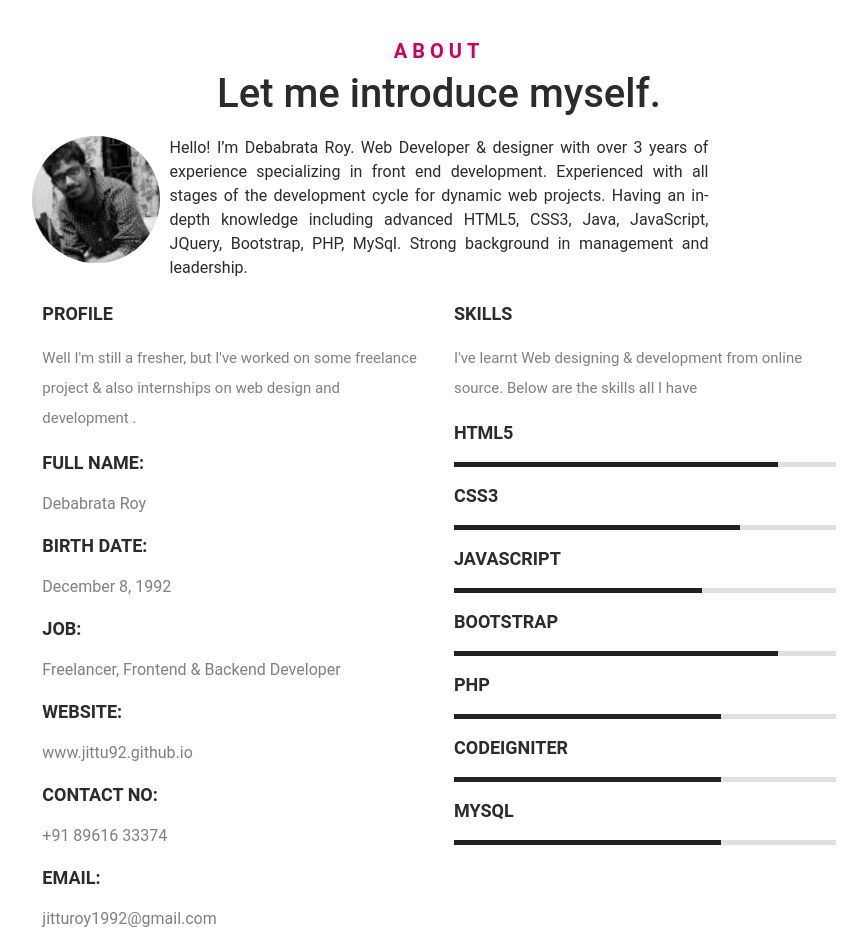
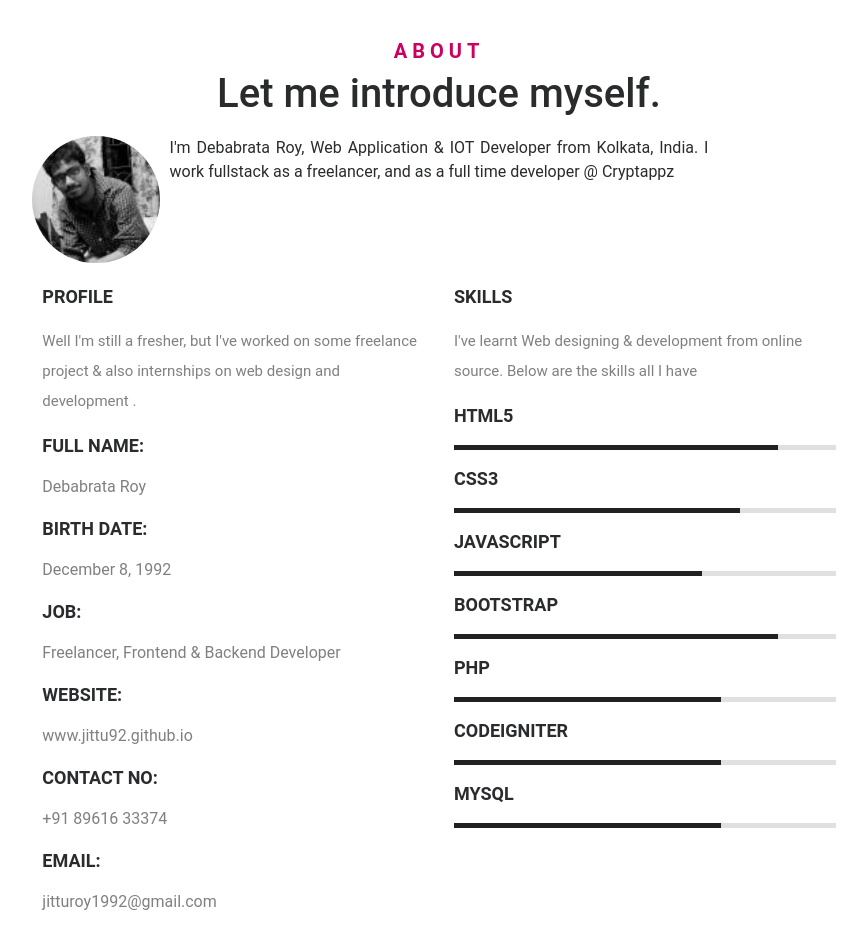
Before and after one commit to jittu92/jittu92.github.io, a plain HTML site: page index.html in a window 1280 px wide. Shown: the part 860-1791 px from the top of the page, without its empty margins (201-1068 px from the left). Drawn offline with Linux system fonts and the light colour scheme; a script that the page names is missing; files whose address does not match are found by name; a web font is replaced by a local one.

Commit message:
about me

```diff
--- a/index.html
+++ b/index.html
@@ -435,7 +435,7 @@
                         <div class="col-sm-2 padding5">
                             <img src="img/me.jpg" class="img-fluid img-circle">
                         </div>
-                        <div class="col-sm-8 padding5 text-justify">Hello! I’m Debabrata Roy. Web Developer & designer with over 3 years of experience specializing in front end development. Experienced with all stages of the development cycle for dynamic web projects. Having an in-depth knowledge including advanced HTML5, CSS3, Java, JavaScript, JQuery, Bootstrap, PHP, MySql. Strong background in management and leadership.</div>
+                        <div class="col-sm-8 padding5 text-justify">I'm Debabrata Roy, Web Application & IOT Developer from Kolkata, India. I work fullstack as a freelancer, and as a full time developer @ Cryptappz</div>
                     </div>
                     <div class="row myDetails">
                         <div class="col-sm-6">
```
